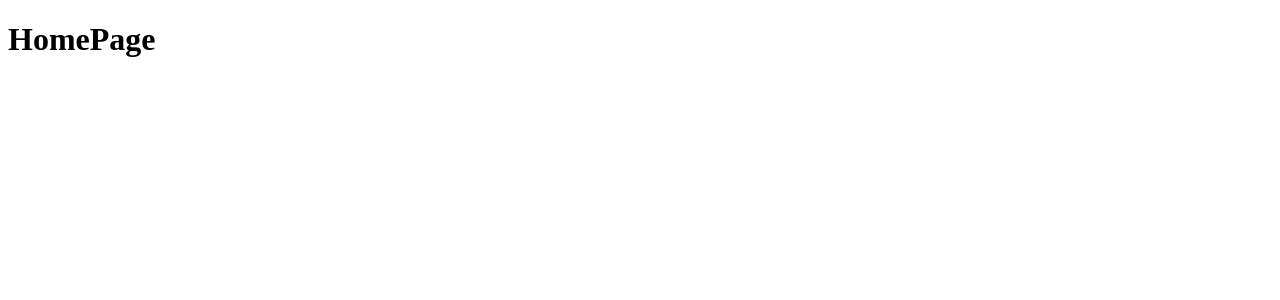
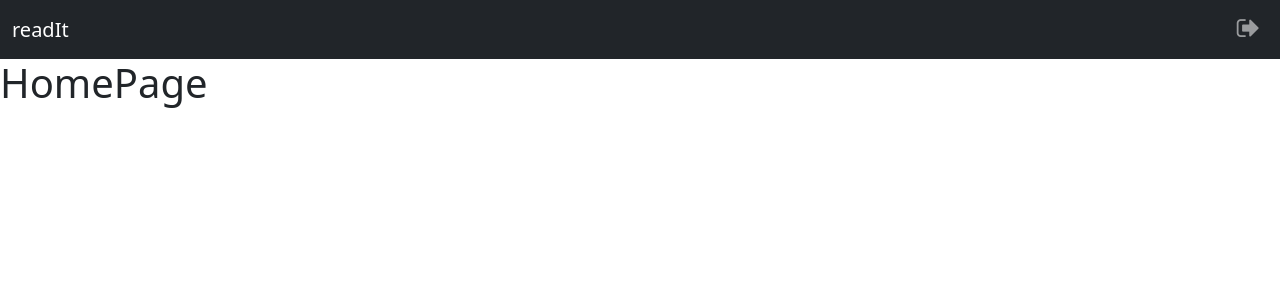
Before and after one commit to avinash6982/readIt, a React (Create React App) app: page / in a window 1280 px wide. Shown: the top 300 px of the page. Built offline with nearby package versions, Linux system fonts and the light colour scheme.

Commit message:
Added navbar

```diff
--- a/src/App.js
+++ b/src/App.js
@@ -1,8 +1,10 @@
 import Home from "./container/Home";
+import Navbar from "./container/Navbar";
 
 function App() {
   return (
     <>
+      <Navbar />
       <Home />
     </>
   );
--- a/src/components/navbar/index.js
+++ b/src/components/navbar/index.js
@@ -1,34 +1,14 @@
-import { Navbar, Container, Nav, Dropdown } from "react-bootstrap";
+import { Navbar, Container, Nav } from "react-bootstrap";
 
 import Icon from "./fontAwesomIcon";
 
-import classes from './styles.module.css'
-
-export default function NavigationBar() {
+export default function NavbarComponent() {
 
     return (
-        <Navbar style={{ backgroundColor: "#4d4d4d" }} variant="dark">
+        <Navbar bg="dark" variant="dark">
             <Container style={{ maxWidth: "100vw" }}>
-                <Navbar.Brand href="/">TuteNext</Navbar.Brand>
+                <Navbar.Brand href="/">readIt</Navbar.Brand>
                 <Nav>
-                    <Nav.Item href="">
-                        <Dropdown>
-                            <Dropdown.Toggle
-                                bsPrefix="navbarDropdown"
-                                style={{backgroundColor: "transparent", border: "none", boxShadow: "none"}}>
-                                <Icon iconName="fa fa-bell" title="Notifications" />
-                            </Dropdown.Toggle>
-
-                            <Dropdown.Menu style={{right: 0, left: "auto"}}>
-                                <Dropdown.Item href="#/action-1">Action</Dropdown.Item>
-                                <Dropdown.Item href="#/action-2">Anotherasdadadsadas action</Dropdown.Item>
-                                <Dropdown.Item href="#/action-3">Something else</Dropdown.Item>
-                            </Dropdown.Menu>
-                        </Dropdown>
-                    </Nav.Item>
-                    <Nav.Link href="/profile">
-                        <Icon iconName="fa fa-user" title="profile" />
-                    </Nav.Link>
                     <Nav.Link href="">
                         <Icon iconName="fa fa-sign-out" title="signout" />
                     </Nav.Link>
--- a/src/components/navbar/styles.module.css
+++ /dev/null
@@ -1,3 +0,0 @@
-.navbarDropdown::after {
-    content: none !important;
-}
--- /dev/null
+++ b/src/container/Navbar.js
@@ -0,0 +1,12 @@
+import { Component } from "react";
+import NavbarComponent from "../components/navbar";
+
+class Navbar extends Component {
+
+    render() {
+
+        return <NavbarComponent />
+    }
+}
+
+export default Navbar
--- a/src/index.js
+++ b/src/index.js
@@ -2,6 +2,9 @@ import React from 'react';
 import ReactDOM from 'react-dom';
 import App from './App';
 import reportWebVitals from './reportWebVitals';
+
+import '../node_modules/font-awesome/css/font-awesome.min.css';
+import '../node_modules/bootstrap/dist/css/bootstrap.min.css';
 
 ReactDOM.render(
   <React.StrictMode>
```
